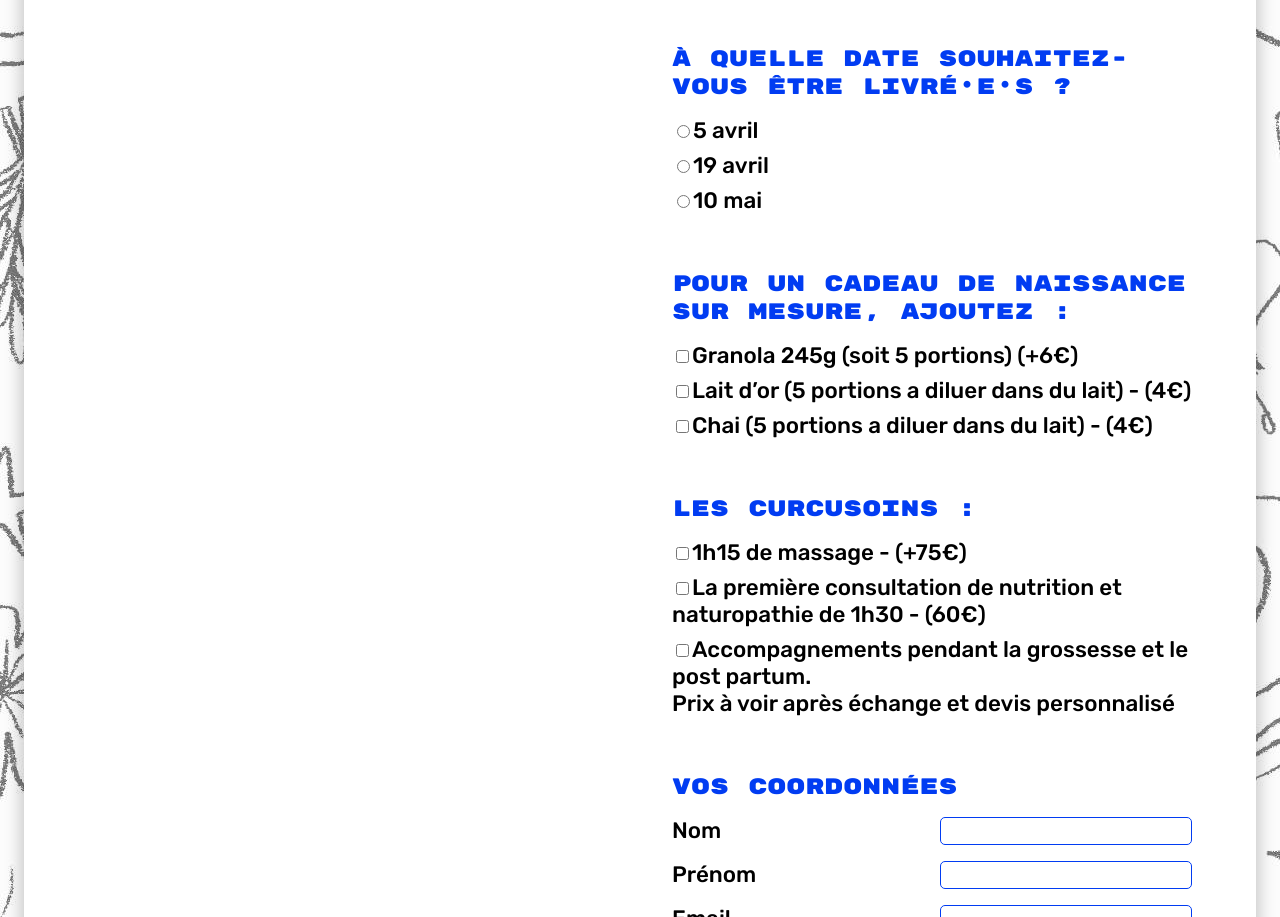
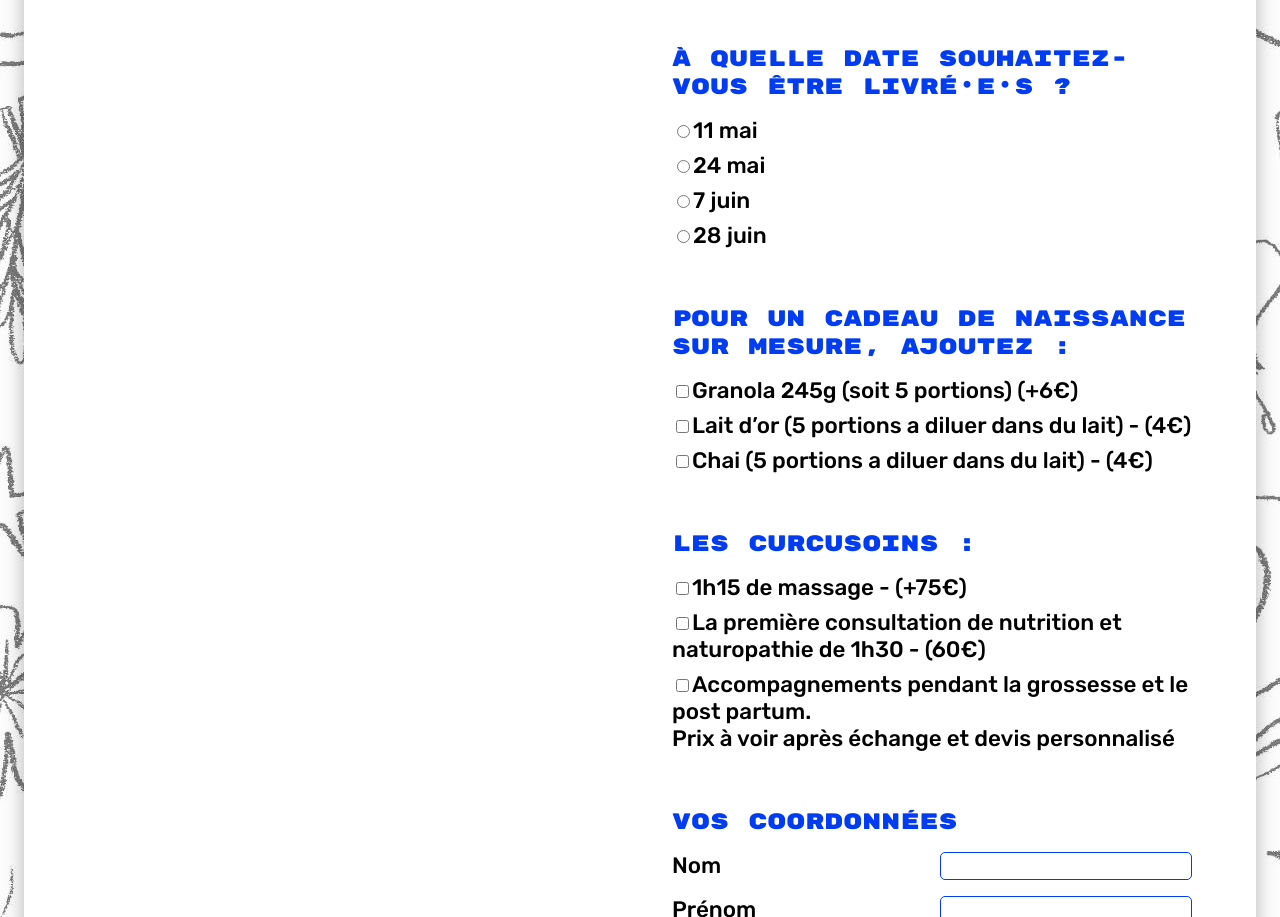
Before and after one commit to Blandou44/curcumamas, a Gatsby site: page /curcumagasin/commande in a window 1280 px wide. Shown: the part 1870-2787 px from the top of the page. Built offline with nearby package versions, Linux system fonts and the light colour scheme; Gatsby itself is replaced by a stand-in of ours; some packages are replaced by stand-ins of ours.

Commit message:
Update dates

```diff
--- a/src/components/CommandForm.js
+++ b/src/components/CommandForm.js
@@ -437,16 +437,20 @@ export const CommandForm = ({ title, defaultCadeau, nbRepas, menuObject }) => {
       <QuestionWrapper>
         <p>à quelle date souhaitez-vous être livré&middot;e&middot;s ?</p>
         <div>
-          <input type="radio" name="date" value="1" id="1" />
-          <label htmlFor="1">5 avril</label>
+          <input type="radio" name="date" value="11/05" id="1" />
+          <label htmlFor="1">11 mai</label>
         </div>
         <div>
-          <input type="radio" name="date" value="2" id="2" />
-          <label htmlFor="2">19 avril</label>
+          <input type="radio" name="date" value="24/05" id="2" />
+          <label htmlFor="2">24 mai</label>
         </div>
         <div>
-          <input type="radio" name="date" value="3" id="3" />
-          <label htmlFor="3">10 mai</label>
+          <input type="radio" name="date" value="7/06" id="3" />
+          <label htmlFor="3">7 juin</label>
+        </div>
+        <div>
+          <input type="radio" name="date" value="28/06" id="4" />
+          <label htmlFor="4">28 juin</label>
         </div>
       </QuestionWrapper>
       <QuestionWrapper isHidden={!isCadeau}>
```
